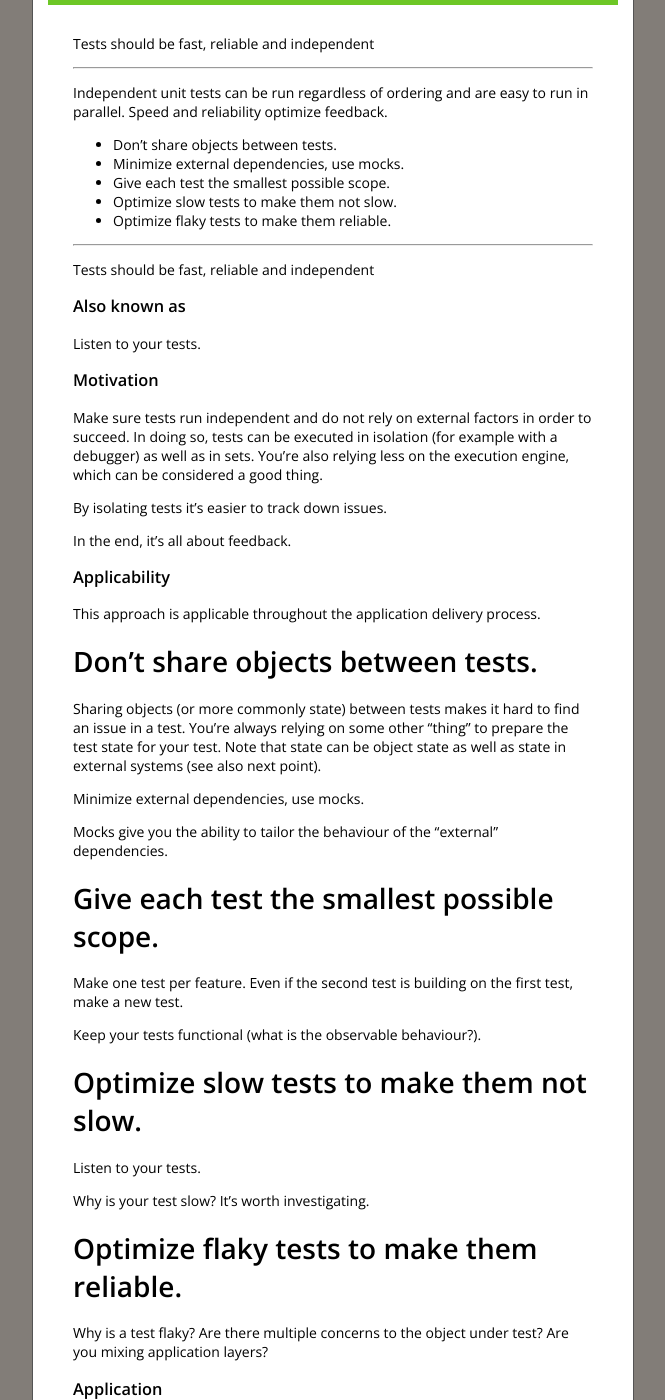
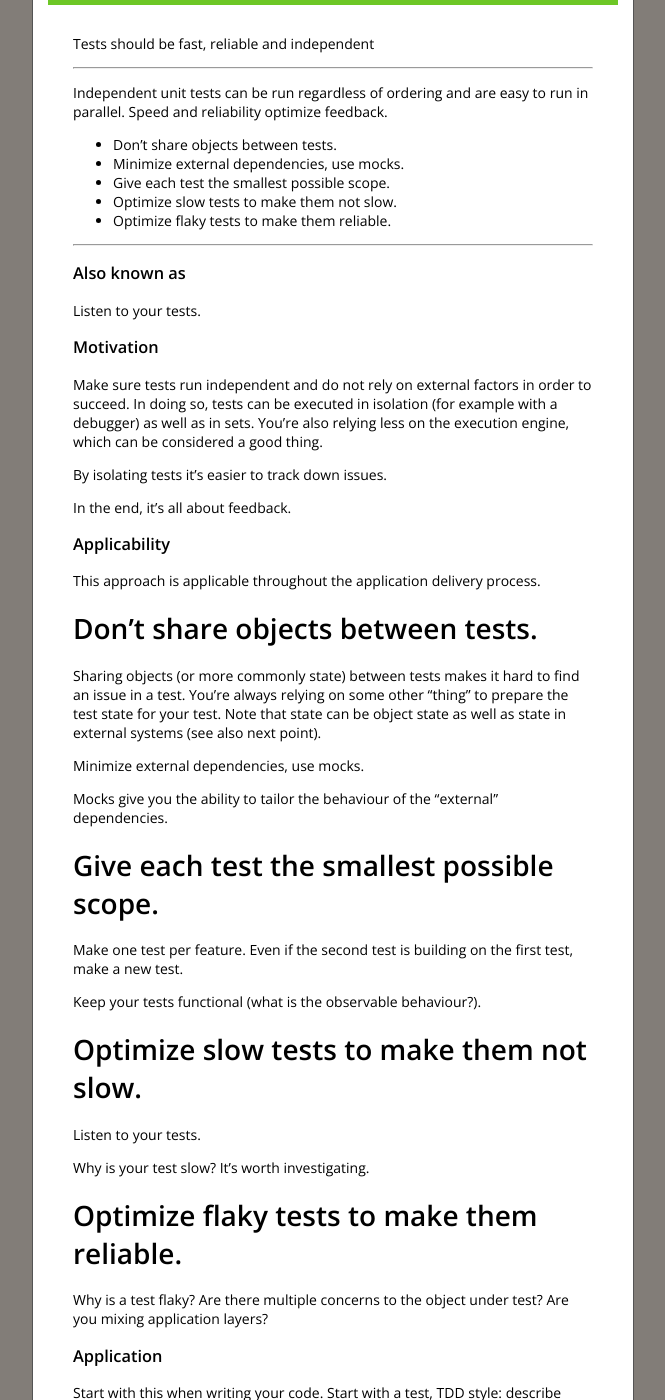
Before and after one commit to xebia/essentials, a Jekyll site: the page built from independent-tests.md, in a window 1280 px wide and 1400 px high, scrolled down 280 px. Shown: the whole window, without its empty margins (307-972 px from the left). Built offline with Jekyll 4.4.1, drawn with Linux system fonts in a browser that asks for light colours; nearby versions of some CDN libraries; Markdown is read by kramdown in place of the engine named in the settings.

Commit message:
Remove duplicated headline + remove empty Samples section in independent-tests
Signed-off-by: Joshua Appelman <jappelman@xebia.com>

```diff
--- a/independent-tests.md
+++ b/independent-tests.md
@@ -18,8 +18,6 @@ Independent unit tests can be run regardless of ordering and are easy to run in
 * Optimize flaky tests to make them reliable.
 
 ---
-
-Tests should be fast, reliable and independent
 
 ### Also known as
 
```
Also changed, not shown: other parts of independent-tests.md (+0 -2 lines).
